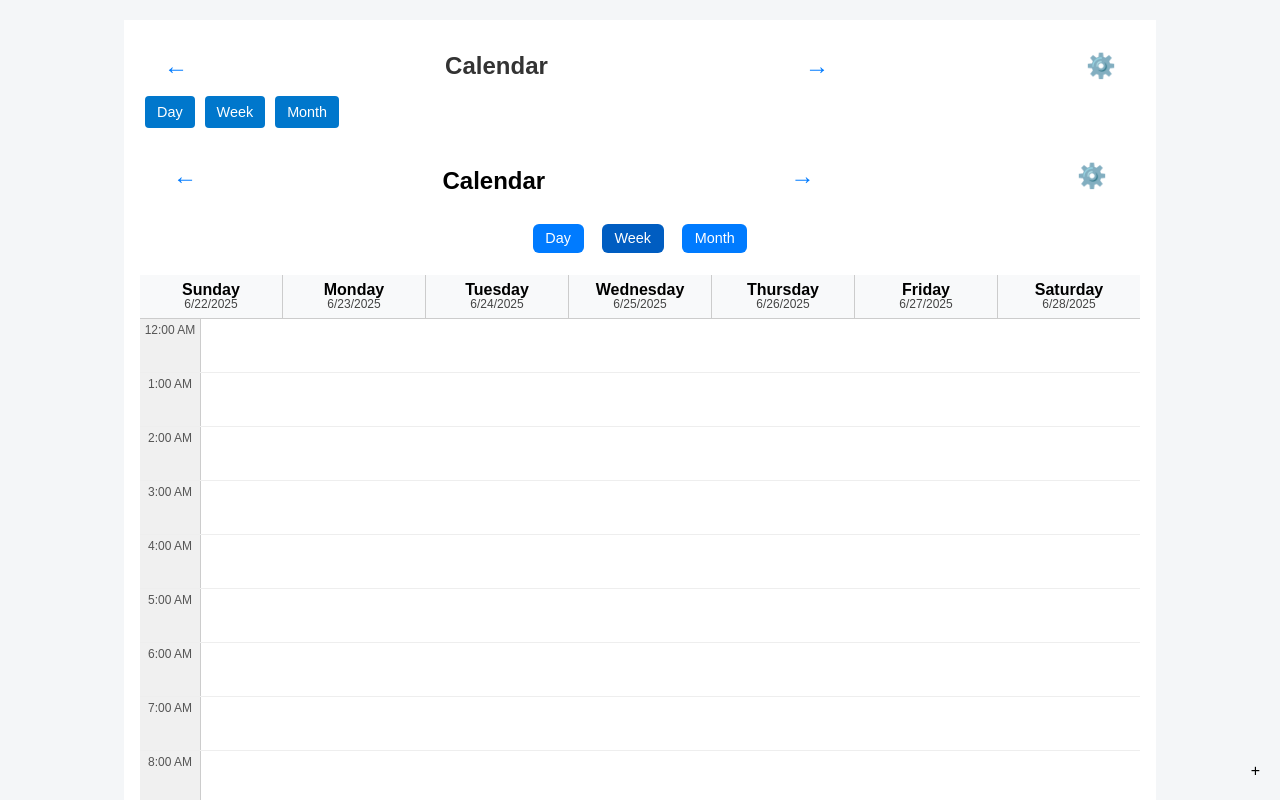
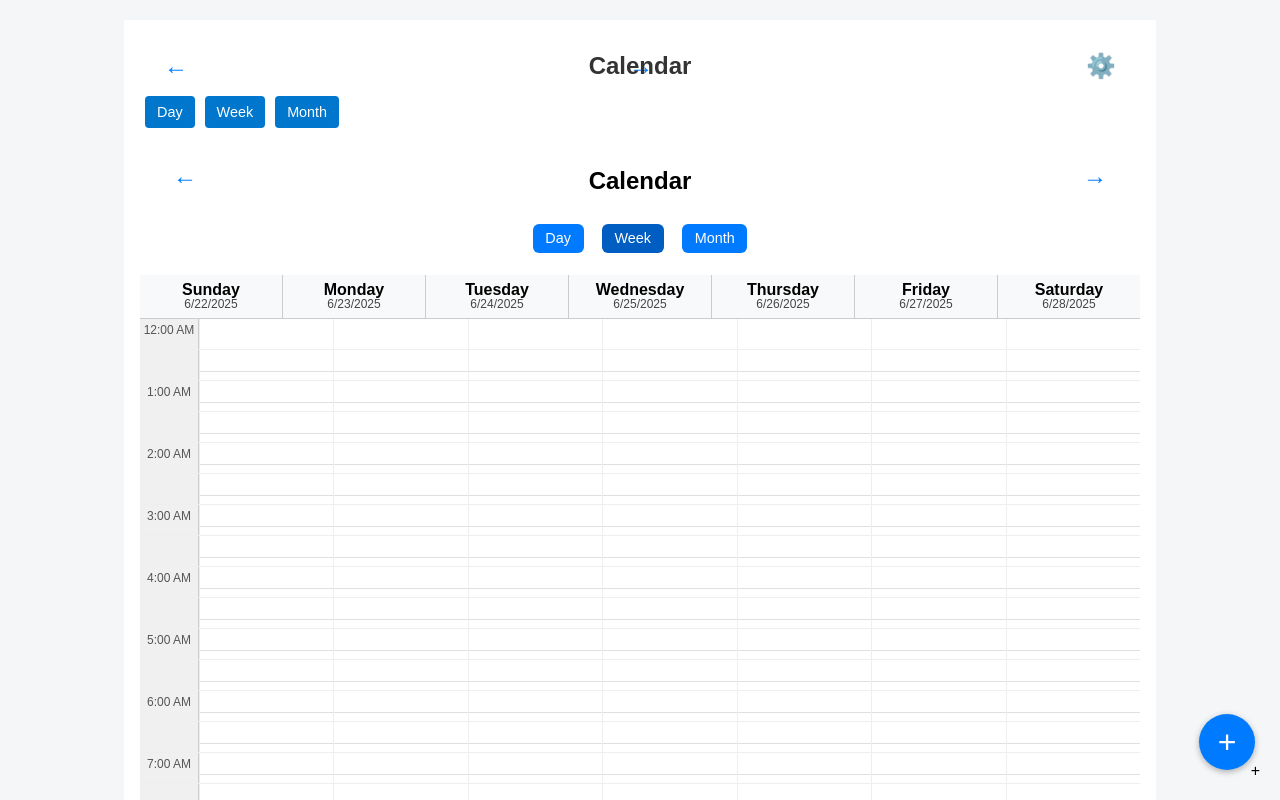
Before and after one commit to JMaraglia/crumb-v3, a React (Vite) app: page /calendar in a window 1280 px wide. Shown: the top 800 px of the page. Built offline with nearby package versions, Linux system fonts and the light colour scheme.

Commit message:
MOCK DONE?

```diff
--- a/src/WeekView.css
+++ b/src/WeekView.css
@@ -15,12 +15,16 @@
   justify-content: space-between;
   align-items: center;
   padding: 1rem 1rem 0.5rem;
+  position: relative;
 }
 
 .calendar-title {
   font-size: 1.5rem;
   font-weight: bold;
-  margin: 0;
+  margin: 0 auto;
+  position: absolute;
+  left: 50%;
+  transform: translateX(-50%);
 }
 
 .nav-arrow {
@@ -30,14 +34,7 @@
   border: none;
   cursor: pointer;
   user-select: none;
-}
-
-.settings-icon {
-  font-size: 1.5rem;
-  color: #007bff;
-  background: none;
-  border: none;
-  cursor: pointer;
+  z-index: 1;
 }
 
 /* View Switch Buttons */
@@ -110,13 +107,16 @@
   flex-direction: column;
 }
 
+/* Each row = 30 mins. 2 rows per hour */
 .time-row {
   display: flex;
+  height: 30px;
   border-bottom: 1px solid #eee;
 }
 
+/* Time Labels on the left */
 .time-label {
-  width: 60px;
+  width: 58px; /* Shifted slightly left */
   background-color: #f0f0f0;
   text-align: center;
   font-size: 0.75rem;
@@ -126,4 +126,29 @@
   flex-shrink: 0;
 }
 
-.time-slot
+/* Individual slot per time block */
+.time-slot {
+  flex: 1;
+  min-width: 120px;
+  border-left: 1px solid #eee;
+}
+
+/* Add Event (+) Button */
+.add-event-button {
+  position: fixed;
+  bottom: 20px;
+  right: 20px;
+  background-color: #007bff;
+  color: white;
+  font-size: 2rem;
+  border: none;
+  border-radius: 50%;
+  width: 56px;
+  height: 56px;
+  display: flex;
+  align-items: center;
+  justify-content: center;
+  box-shadow: 0 2px 6px rgba(0, 0, 0, 0.3);
+  cursor: pointer;
+  z-index: 10;
+}
--- a/src/WeekView.jsx
+++ b/src/WeekView.jsx
@@ -19,7 +19,7 @@ function WeekView() {
   const renderDayHeaders = () => {
     const headers = [];
     const startDate = new Date(currentDate);
-    startDate.setDate(startDate.getDate() - startDate.getDay()); // start at Sunday
+    startDate.setDate(startDate.getDate() - startDate.getDay());
 
     for (let i = 0; i < 7; i++) {
       const date = new Date(startDate);
@@ -38,8 +38,9 @@ function WeekView() {
     const rows = [];
 
     for (let hour = 0; hour < 24; hour++) {
-      const row = (
-        <div key={hour} className="time-row">
+      // Full hour row
+      rows.push(
+        <div key={`${hour}-full`} className="time-row">
           <div className="time-label">
             {`${hour === 0 ? 12 : hour > 12 ? hour - 12 : hour}:00 ${hour < 12 ? 'AM' : 'PM'}`}
           </div>
@@ -48,7 +49,16 @@ function WeekView() {
           ))}
         </div>
       );
-      rows.push(row);
+
+      // Half hour line
+      rows.push(
+        <div key={`${hour}-half`} className="time-row">
+          <div className="time-label"></div>
+          {[...Array(7)].map((_, dayIndex) => (
+            <div key={dayIndex} className="time-slot" />
+          ))}
+        </div>
+      );
     }
 
     return rows;
@@ -56,27 +66,28 @@ function WeekView() {
 
   return (
     <div className="week-view">
-      {/* Top Nav */}
+      {/* Header Nav */}
       <div className="calendar-header">
         <button onClick={handlePrev} className="nav-arrow">←</button>
         <h2 className="calendar-title">Calendar</h2>
         <button onClick={handleNext} className="nav-arrow">→</button>
-        <button className="settings-icon">⚙️</button>
       </div>
 
-      {/* View Switch */}
+      {/* View Mode Switch */}
       <div className="view-switcher">
         <button>Day</button>
         <button className="active">Week</button>
         <button>Month</button>
       </div>
 
-      {/* Week Grid */}
+      {/* Calendar Grid */}
       <div className="calendar-grid">
-        <div className="time-column-spacer" />
         <div className="day-headers">{renderDayHeaders()}</div>
         <div className="time-grid">{renderTimeGrid()}</div>
       </div>
+
+      {/* Add Event Button */}
+      <button className="add-event-button">+</button>
     </div>
   );
 }
```
